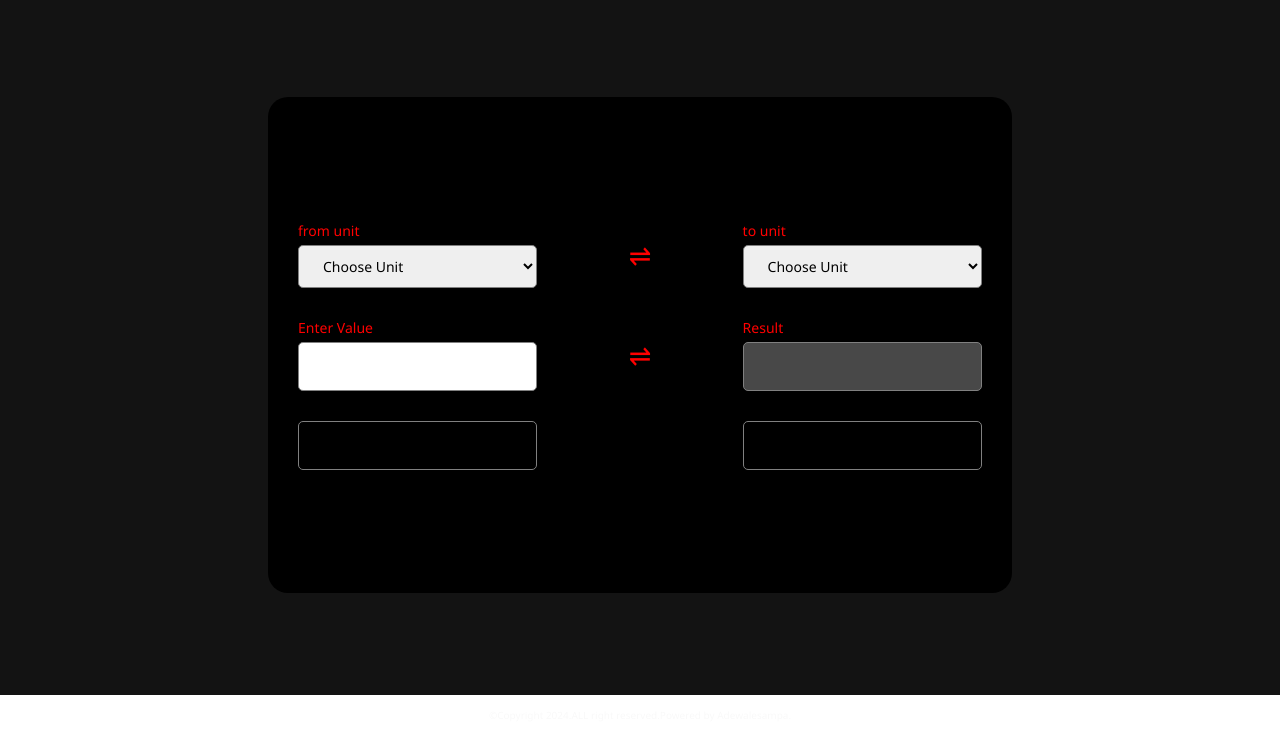
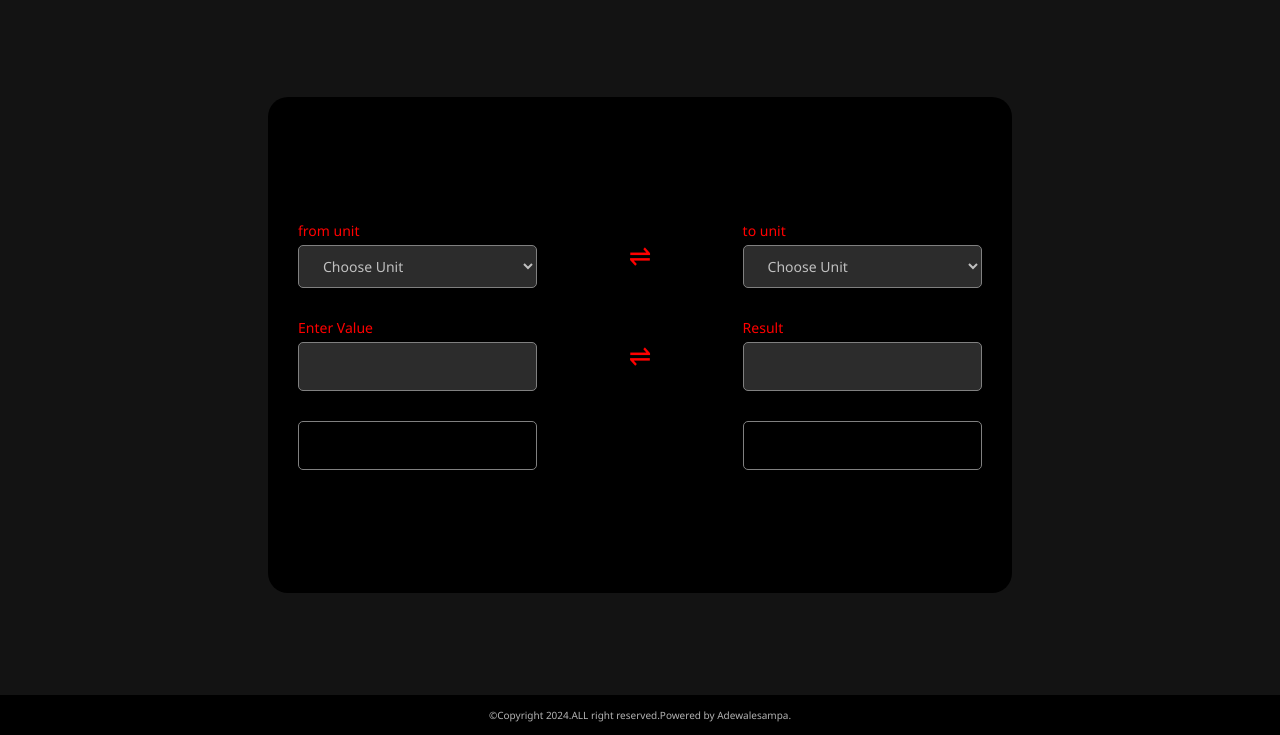
Before and after one commit to adewalesampa/unit-converter, a plain HTML site: page index.html in a window 1280 px wide. Both pictures are taken after a click on the element 1222 px from the left and 30 px from the top of the page. Shown: the part 65-800 px from the top of the page. Drawn offline with Linux system fonts and the light colour scheme.

Commit message:
Add files via upload

```diff
--- a/app.js
+++ b/app.js
@@ -21,6 +21,11 @@ function slide_theme_ball(){
     document.querySelector('body').classList.toggle("dark-theme-body")
     document.querySelector('header').classList.toggle("dark-theme-header")
     document.querySelector('form').classList.toggle("dark-theme-form")
+    document.querySelector('footer').classList.toggle("dark-theme-footer")
+    document.querySelector('.from-unit').classList.toggle("dark-theme-select")
+    document.querySelector('.to-unit').classList.toggle("dark-theme-select")
+    document.querySelector('.user-input').classList.toggle("dark-theme-input")
+    document.querySelector('.result').classList.toggle("dark-theme-input")
 }
 
 // conversion logic start here
--- a/style.css
+++ b/style.css
@@ -195,3 +195,18 @@ footer{
 footer p{
     font-size: 10px;
 }
+
+.dark-theme-footer{
+    background-color:black !important;
+    color: rgb(255, 255, 255, 0.7)  !important;
+}
+.dark-theme-select{
+    background-color: rgb(44,44,44)!important;
+    color: rgb(255, 255, 255, 0.7)  !important;
+}
+
+.dark-theme-input{
+    background-color: rgb(44,44,44)!important;
+    color: rgb(255, 255, 255, 0.7)  !important;
+
+}
```
